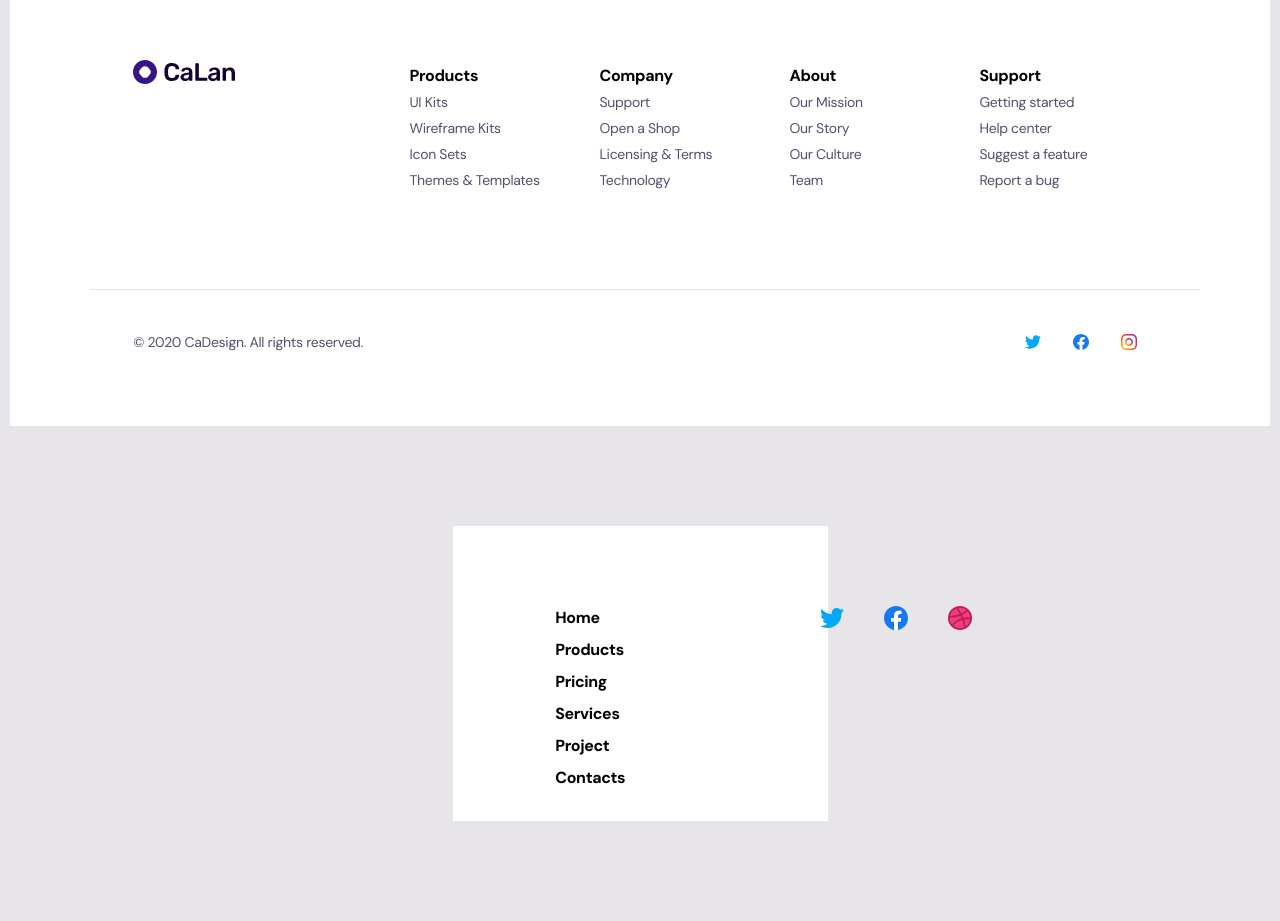
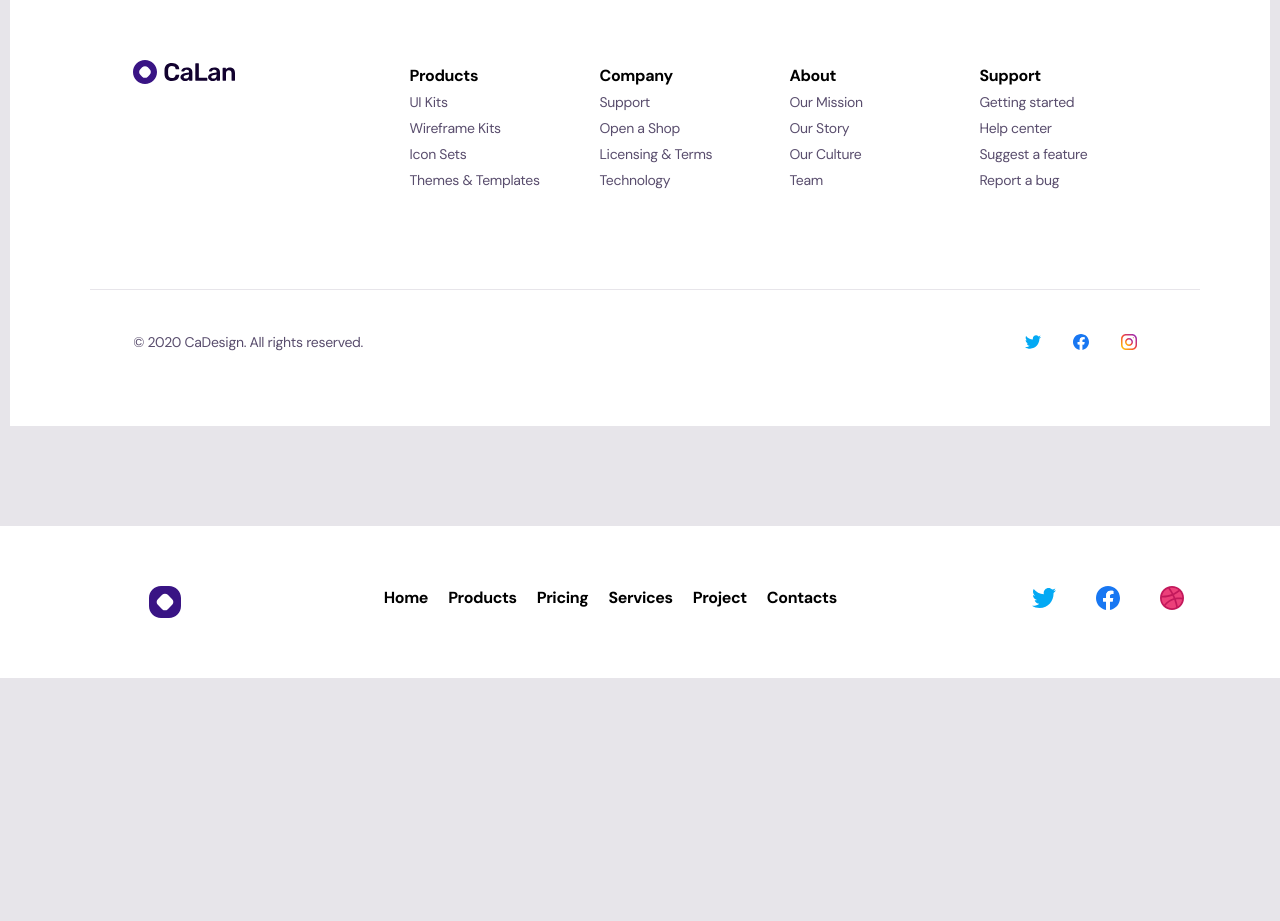
Before and after one commit to Knightch/Navbar-temp, a Node project: template app/index.njk in a window 1280 px wide. Shown: the part 4778-5699 px from the top of the page. After the commit the page ends 5456 px from the top, so only its background shows below. Run offline with Node 20 templates, Linux system fonts and the light colour scheme; the template is opened without the code that fills it, so the values that code supplies are empty; some libraries are stand-ins or nearby versions.

Commit message:
tablet view

```diff
--- a/dist/css/style.css
+++ b/dist/css/style.css
@@ -493,12 +493,27 @@
   height: 295px;
 }
 
+@media (min-width: 576px) {
+  .footer_section-f4 {
+    width: 100%;
+    height: 152px;
+    padding-top: 60px;
+  }
+}
+
 .footer_section-f4 .footer__logo {
   background-image: url("/image/svg/navigations/Logo.svg");
   background-repeat: no-repeat;
   width: 200px;
   height: 100px;
   margin-bottom: 43px;
+}
+
+@media (min-width: 576px) {
+  .footer_section-f4 .footer__logo {
+    background-image: url("/image/svg/navigations/Logo-mobile.svg");
+    width: 40px;
+  }
 }
 
 .footer_section-f4 .footer_section-head_title {
```
Also changed, not shown: app/assets/scss/templates/_footer.scss (+9 -0 lines), 1 other file.
